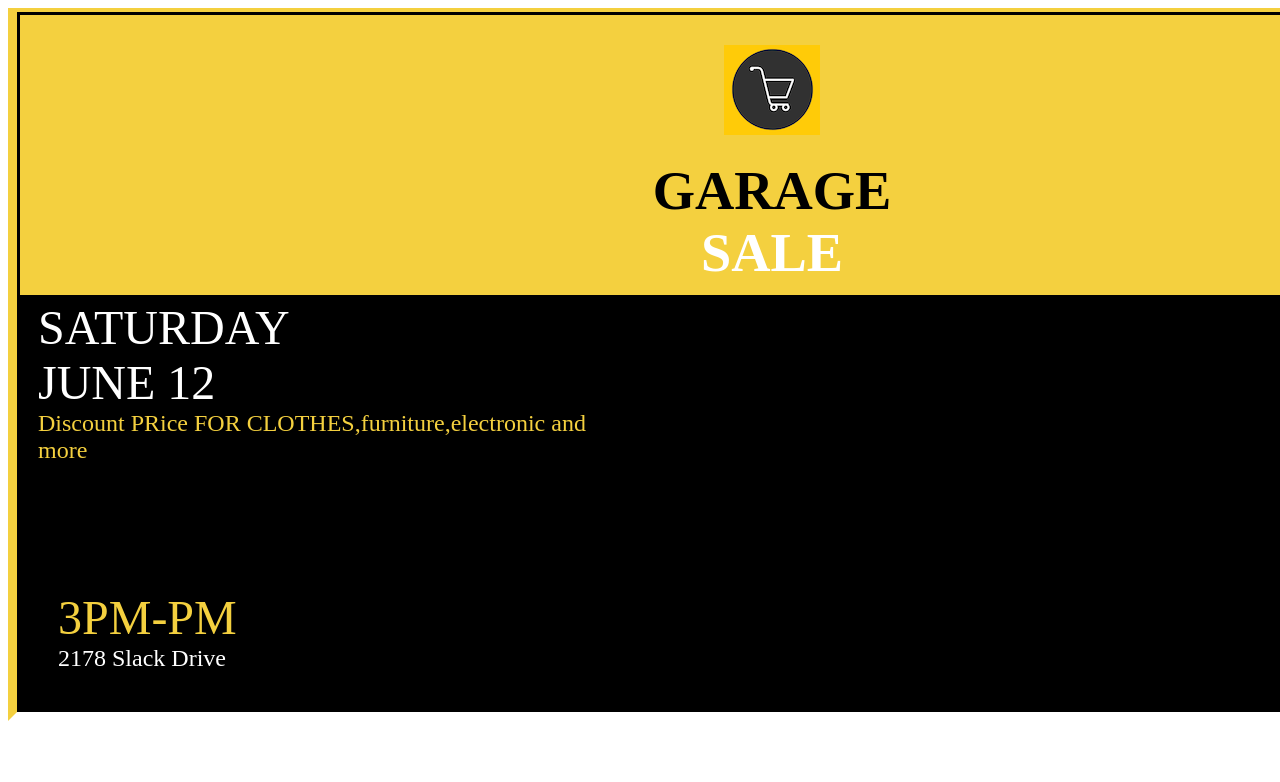
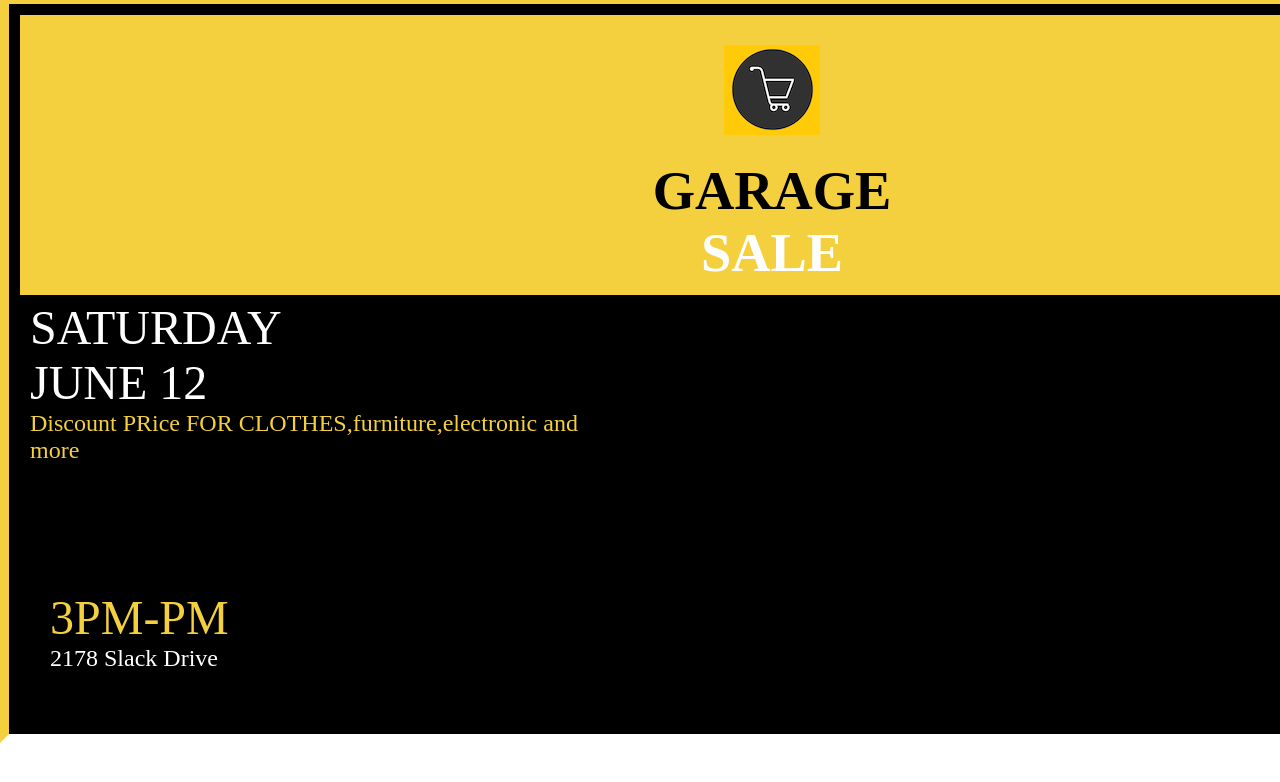
Before and after one commit to kapadam/CSS-Assessment, a plain HTML site: page index.html in a window 1280 px wide. Shown: the top 782 px of the page. Drawn offline with Linux system fonts and the light colour scheme.

Commit message:
modified

```diff
--- a/index.css
+++ b/index.css
@@ -1,3 +1,7 @@
+body{
+    margin: 0;
+    padding: 0;
+}
 .back-container{
     background-color: black;
     border-top: 4px;
@@ -6,7 +10,7 @@
     border-left:9px;
     border-style: solid;
     width:100%;
-    height:700px;
+    height:730px;
     position: relative;
     border-top-color: #f4d03f;
     border-left-color: #f4d03f;
```
